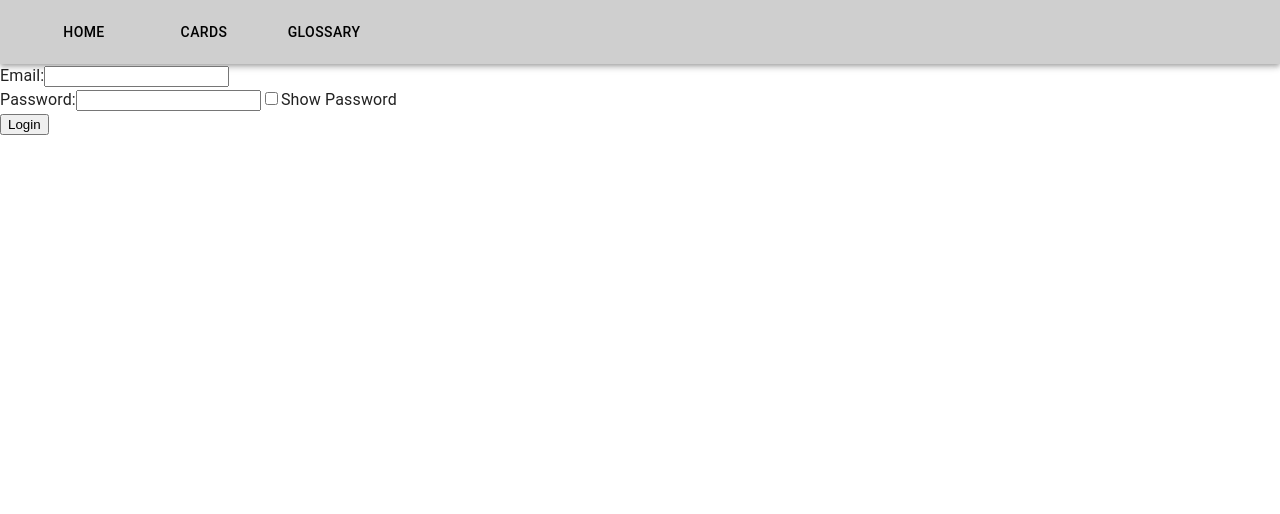
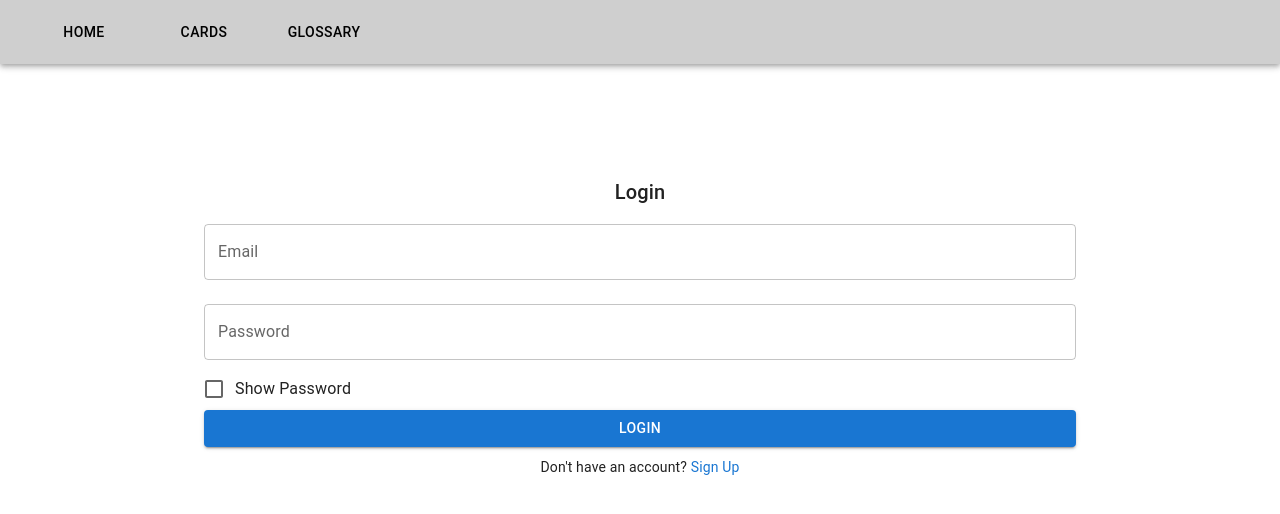
Before and after one commit to lingzhouc/phase-5-project, a React (Create React App) app in the folder client/: page /login in a window 1280 px wide. Shown: the top 514 px of the page. Built offline with nearby package versions, Linux system fonts and the light colour scheme; no server answers.

Commit message:
ADD: started login

```diff
--- a/client/src/components/auth/LogInForm.js
+++ b/client/src/components/auth/LogInForm.js
@@ -1,12 +1,11 @@
-import { Formik, Form, Field, ErrorMessage, useFormik } from "formik";
 import { useState } from "react";
+import { Formik, Form, Field, ErrorMessage} from "formik";
+import { Button, TextField, FormControlLabel, Checkbox, Link, Typography } from "@mui/material";
 import * as Yup from "yup";
-// import TextField from "@material-ui/core/Textfield";
-// import Button from "@material-ui/core/Button";
-// import Box from "@material-ui/core/Box";
+import "../../styling/auth.css"
 
 function LogInForm() {
-    const [showPassword, setShowPassword] = useState(false)
+    const [showPassword, setShowPassword] = useState(false);
 
     const initialValues = {
         email: "",
@@ -19,8 +18,8 @@ function LogInForm() {
     });
 
     const handleTogglePassword = () => {
-        setShowPassword(!showPassword)
-    }
+        setShowPassword(!showPassword);
+    };
 
     const onSubmit = (values) => {
         // handle login logic
@@ -28,35 +27,76 @@ function LogInForm() {
     };
 
     return (
-        <Formik initialValues={initialValues} validationSchema={validationSchema}>
-            <Form>
-                <div>
-                    <label htmlFor="email">Email:</label>
-                    <Field type="email" id="email" name="email" />
-                    <ErrorMessage name="email" component="div" />
-                </div>
+        <Formik
+            initialValues={initialValues}
+            validationSchema={validationSchema}
+            onSubmit={onSubmit}
+        >
+            {({ values, handleChange, handleBlur, setFieldValue, setFieldTouched }) => (
+                <Form className="login-form">
+                    <Typography variant="h6" align="center">Login</Typography>
+                    <TextField
+                        fullWidth
+                        label="Email"
+                        variant="outlined"
+                        id="email"
+                        name="email"
+                        margin="normal"
+                        autoComplete="off"
+                        value={values.email}
+                        onChange={(e) => {
+                            handleChange(e);
+                            setFieldValue("email", e.target.value);
+                            setFieldTouched("email", true, false);
+                        }}
+                        onBlur={handleBlur}
+                        />
+                    <ErrorMessage name="email">
+                        {(msg) => <div style={{ color: "red" }}>{msg}</div>}
+                    </ErrorMessage>
 
-                <div>
-                    <label htmlFor="password">Password:</label>
-                    <Field
-                        type={showPassword ? "text" : "password"}
+                    <TextField
+                        fullWidth
+                        label="Password"
+                        variant="outlined"
                         id="password"
                         name="password"
+                        margin="normal"
+                        autoComplete="off"
+                        type={showPassword ? "text" : "password"}
+                        value={values.password}
+                        onChange={handleChange}
+                        onBlur={handleBlur}
                     />
-                    <input
-                        type="checkbox"
-                        id="showPassword"
-                        name="showPassword"
-                        onChange={handleTogglePassword}
+                    <FormControlLabel
+                        control={
+                            <Checkbox
+                            id="showPassword"
+                            name="showPassword"
+                            onChange={handleTogglePassword}
+                            color="primary"
+                            />
+                        }
+                        label="Show Password"
                     />
-                    <label htmlFor="showPassword">Show Password</label>
-                    <ErrorMessage name="password" component="div" />
-                </div>
+                    <ErrorMessage name="password">
+                        {(msg) => <div style={{ color: "red" }}>{msg}</div>}
+                    </ErrorMessage>
 
-                <button type="submit">Login</button>
-            </Form>
+                    <Button type="submit" variant="contained" color="primary" fullWidth>
+                        Login
+                    </Button>
+
+                    <Typography variant="body2" align="center" style={{ marginTop: "10px" }}>
+                        Don't have an account?{" "}
+                        <Link href="/signup" underline="hover">
+                            Sign Up
+                        </Link>
+                    </Typography>
+                </Form>
+            )}
         </Formik>
-    )
-}
+    );
+  }
 
-export default LogInForm
+  export default LogInForm;
--- /dev/null
+++ b/client/src/styling/auth.css
@@ -0,0 +1,5 @@
+.login-form {
+    max-width: 936px;
+    margin: 5rem auto;
+    padding: 2rem;
+}
```
